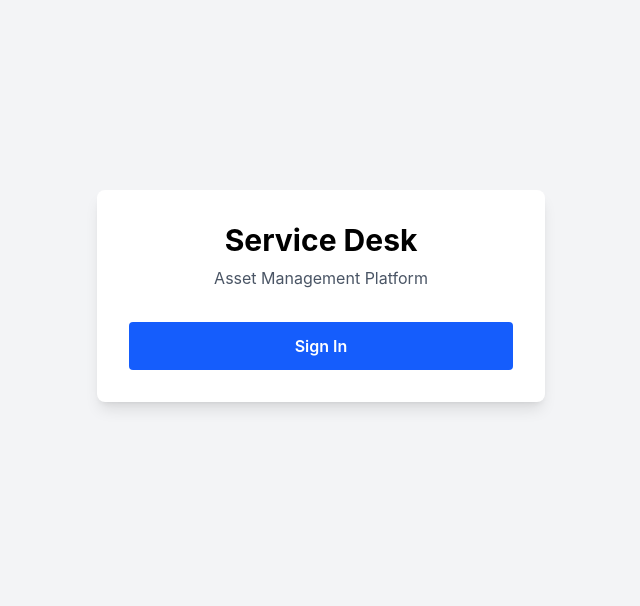
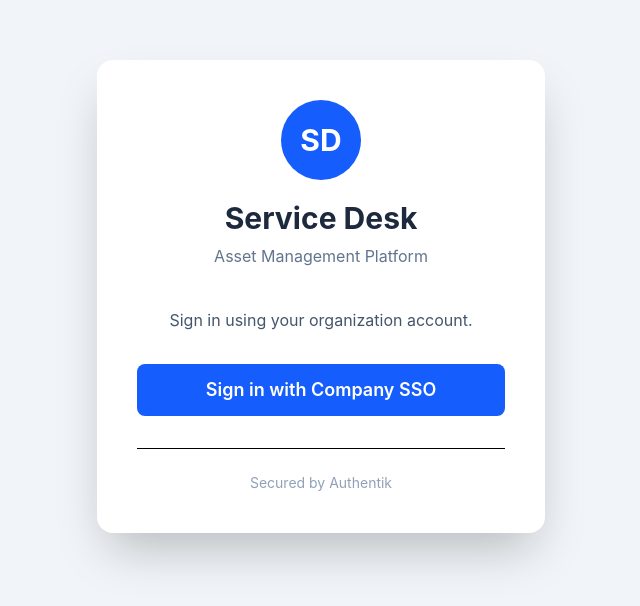
Before and after one commit to shubhamkala06/Service_Management_Platform, a SvelteKit app in the folder frontend/: page /login in a window 1280 px wide. Shown: the part 104-710 px from the top of the page, without its empty margins (319-959 px from the left). Built offline with nearby package versions, Linux system fonts and the light colour scheme.

Commit message:
feat: Improve styling for pages

```diff
--- a/frontend/src/routes/login/+page.svelte
+++ b/frontend/src/routes/login/+page.svelte
@@ -4,21 +4,41 @@
 	}
 </script>
 
-<div class="min-h-screen flex items-center justify-center bg-gray-100">
-	<div class="w-full max-w-md rounded-lg bg-white p-8 shadow-lg">
-		<h1 class="mb-2 text-3xl font-bold text-center">
-			Service Desk
-		</h1>
+<div class="flex min-h-screen items-center justify-center bg-slate-100">
+	<div class="w-full max-w-md rounded-2xl bg-white p-10 shadow-2xl">
 
-		<p class="mb-8 text-center text-gray-600">
-			Asset Management Platform
-		</p>
+		<div class="mb-10 text-center">
+			<div class="mx-auto mb-5 flex h-20 w-20 items-center justify-center rounded-full bg-blue-600 text-3xl font-bold text-white">
+				SD
+			</div>
+
+			<h1 class="text-3xl font-bold text-slate-800">
+				Service Desk
+			</h1>
+
+			<p class="mt-2 text-slate-500">
+				Asset Management Platform
+			</p>
+		</div>
+
+		<div class="mb-8 text-center">
+			<p class="text-slate-600">
+				Sign in using your organization account.
+			</p>
+		</div>
 
 		<button
-			class="w-full rounded bg-blue-600 px-4 py-3 text-white font-semibold hover:bg-blue-700 cursor-pointer"
 			onclick={login}
+			class="w-full rounded-lg bg-blue-600 px-5 py-3 text-lg font-semibold text-white transition-all duration-200 hover:bg-blue-700 hover:shadow-lg active:scale-95"
 		>
-			Sign In
+			Sign in with Company SSO
 		</button>
+
+		<div class="mt-8 border-t pt-6 text-center">
+			<p class="text-sm text-slate-400">
+				Secured by Authentik
+			</p>
+		</div>
+
 	</div>
 </div>
```
